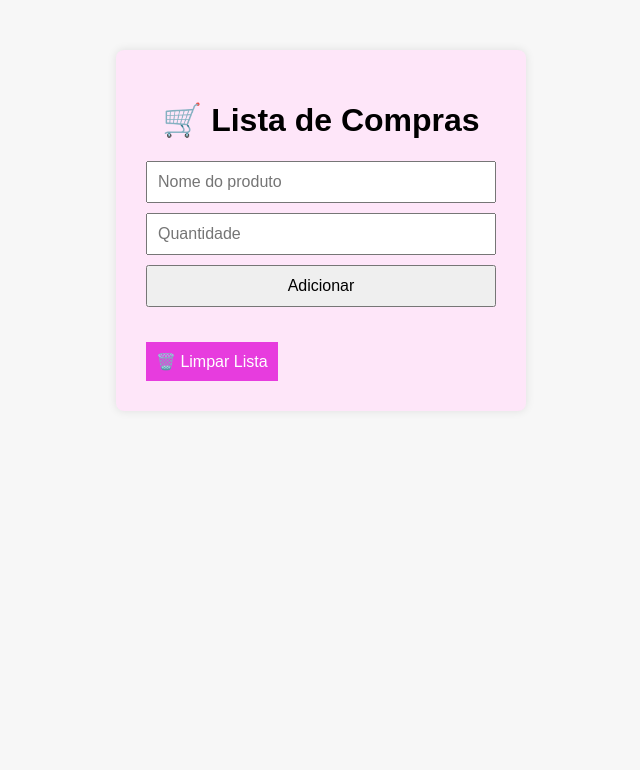
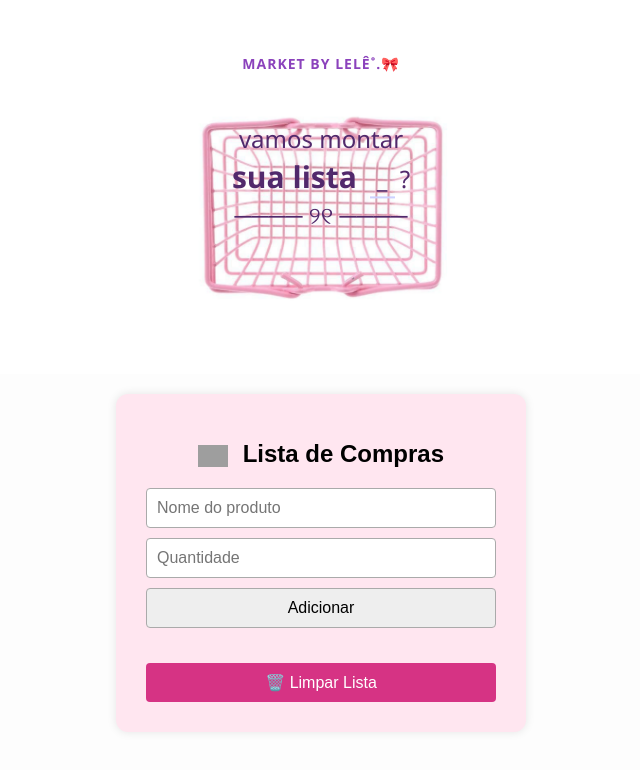
Before and after one commit to ghostveve/listaCompras, a plain HTML site: page index.html in a window 1280 px wide. Shown: the whole page, without its empty margins (319-959 px from the left). Drawn offline with Linux system fonts and the light colour scheme; grey boxes are pictures that could not be loaded.

Commit message:
lista de compras

```diff
--- a/index.html
+++ b/index.html
@@ -7,8 +7,24 @@
   <link rel="stylesheet" href="style.css" />
 </head>
 <body>
-  <div class="container">
-    <h1>🛒 Lista de Compras</h1>
+
+  <!-- Cabeçalho inspirado na imagem -->
+  <header class="cabecalho-reket">
+    <p class="subtitulo"> market by lelê˚.🎀 </p>
+
+    <div class="cesta-box">
+      <img class="cesta-img" src="cesta de compras.png" alt="Cesta de compras" />
+      <div class="texto-sobreposto">
+        <span class="leve"> vamos montar </span><br>
+        <span class="bold"> sua lista </span><span class="traco">_</span><span class="pontuacao">?</span>
+        <br> <span class="leve"> ──── ୨୧ ──── </span><br>
+    </div>
+    </div>
+  </header>
+
+  <!-- Conteúdo do app -->
+  <main class="container">
+    <h1><img src="https://cdn-icons-png.flaticon.com/512/263/263115.png" alt="Carrinho" class="icon"> Lista de Compras</h1>
 
     <form id="form">
       <input type="text" id="produto" placeholder="Nome do produto" required />
@@ -18,8 +34,10 @@
 
     <ul id="lista-compras"></ul>
 
-    <button id="limpar">🗑️ Limpar Lista</button>
-  </div>
+    <button id="limpar">
+      🗑️ Limpar Lista
+    </button>
+  </main>
 
   <script src="script.js"></script>
 </body>
--- a/script.js
+++ b/script.js
@@ -1,16 +1,16 @@
-// Captura de elementos do DOM
+// Captura de elementos
 const form = document.getElementById("form");
 const produtoInput = document.getElementById("produto");
 const quantidadeInput = document.getElementById("quantidade");
 const lista = document.getElementById("lista-compras");
 const botaoLimpar = document.getElementById("limpar");
 
-// Carrega os dados do localStorage ao iniciar
+// Carrega lista do localStorage ao iniciar
 document.addEventListener("DOMContentLoaded", carregarLista);
 
-// Evento para adicionar item
+// Adicionar item ao enviar formulário
 form.addEventListener("submit", function (e) {
-  e.preventDefault(); // Evita o recarregamento da página
+  e.preventDefault();
 
   const nomeProduto = produtoInput.value.trim();
   const quantidade = quantidadeInput.value;
@@ -19,31 +19,31 @@ form.addEventListener("submit", function (e) {
     const item = { nome: nomeProduto, quantidade: quantidade };
     adicionarItem(item);
     salvarNoLocalStorage(item);
-    form.reset(); // Limpa o formulário
+    form.reset();
   }
 });
 
-// Evento para limpar a lista
+// Limpar lista
 botaoLimpar.addEventListener("click", function () {
   localStorage.removeItem("compras");
   lista.innerHTML = "";
 });
 
-// Função para adicionar o item visualmente na lista
+// Adiciona item visualmente na lista
 function adicionarItem(item) {
   const li = document.createElement("li");
   li.innerHTML = `<span>${item.nome}</span> - ${item.quantidade}x`;
   lista.appendChild(li);
 }
 
-// Função para salvar item no localStorage
+// Salva item no localStorage
 function salvarNoLocalStorage(item) {
   let compras = JSON.parse(localStorage.getItem("compras")) || [];
   compras.push(item);
   localStorage.setItem("compras", JSON.stringify(compras));
 }
 
-// Função para carregar a lista ao abrir a página
+// Carrega a lista salva
 function carregarLista() {
   const compras = JSON.parse(localStorage.getItem("compras")) || [];
   compras.forEach(adicionarItem);
--- a/style.css
+++ b/style.css
@@ -1,22 +1,97 @@
 body {
   font-family: Arial, sans-serif;
-  background: #f7f7f7;
+  background: #fdfdfd;
+  margin: 0;
+  padding: 0;
   display: flex;
-  justify-content: center;
-  margin-top: 50px;
+  flex-direction: column;
+  align-items: center;
 }
 
-.container {
-  background: rgb(254, 230, 249);
-  padding: 30px;
-  border-radius: 8px;
-  box-shadow: 0 0 10px rgba(0, 0, 0, 0.1);
-  width: 350px;
+/* --- Cabeçalho estilo imagem --- */
+
+.cabecalho-reket {
+  background-color: white;
+  padding: 40px 0;
+  text-align: center;
+  font-family: 'Segoe UI', sans-serif;
+  width: 100%;
 }
 
-h1 {
+.subtitulo {
+  color: #8b42bc;
+  font-weight: 600;
+  font-size: 14px;
+  letter-spacing: 1px;
+  margin-bottom: 20px;
+  text-transform: uppercase;
+}
+
+.cesta-box {
+  position: relative;
+  display: inline-block;
+}
+
+.cesta-img {
+  width: 320px;
+  max-width: 90%;
+}
+
+.texto-sobreposto {
+  position: absolute;
+  top: 35%;
+  left: 50%;
+  transform: translate(-50%, -50%);
+  color: #51296c;
+  font-size: 24px;
+  line-height: 1.4;
+  width: 100%;
+}
+
+.texto-sobreposto .leve {
+  font-weight: 300;
+}
+
+.texto-sobreposto .bold {
+  font-weight: 700;
+  font-size: 30px;
+}
+
+.traco {
+  display: inline-block;
+  width: 25px;
+  border-bottom: 2px solid #cdd1ff;
+  margin-left: 5px;
+}
+
+.pontuacao {
+  margin-left: 5px;
+}
+
+/* --- Container Principal --- */
+
+.container {
+  background: #ffe6f0;
+  padding: 30px;
+  border-radius: 12px;
+  width: 350px;
+  margin-top: 20px;
+  box-shadow: 0 0 10px rgba(0,0,0,0.1);
+}
+
+.container h1 {
   text-align: center;
+  font-size: 24px;
+  margin-bottom: 20px;
 }
+
+.icon {
+  width: 30px;
+  vertical-align: middle;
+  margin-right: 8px;
+}
+
+/* --- Formulário --- */
 
 form {
   display: flex;
@@ -27,16 +102,21 @@ form {
 input, button {
   padding: 10px;
   font-size: 16px;
+  border: 1px solid #aaa;
+  border-radius: 4px;
 }
 
-#loader {
-  text-align: center;
-  margin-top: 15px;
-}
-.hidden {
-  display: none;
+button[type="submit"] {
+  background-color: #eee;
+  cursor: pointer;
+  transition: 0.3s;
 }
 
+button[type="submit"]:hover {
+  background-color: #ddd;
+}
+
+/* --- Lista --- */
 
 ul {
   margin-top: 20px;
@@ -45,7 +125,7 @@ ul {
 }
 
 li {
-  background: rgb(232, 172, 238);
+  background: #dfefff;
   padding: 10px;
   margin-bottom: 8px;
   border-radius: 5px;
@@ -53,42 +133,20 @@ li {
   justify-content: space-between;
 }
 
-li span {
-  font-weight: bold;
-}
+/* --- Botão Limpar --- */
 
 #limpar {
   margin-top: 15px;
-  background-color: #e73cde;
+  background-color: #d63384;
   color: white;
   border: none;
+  padding: 10px;
+  font-size: 16px;
+  border-radius: 4px;
   cursor: pointer;
+  width: 100%;
 }
 
-li {
-  background: #eef;
-  padding: 10px;
-  margin-bottom: 8px;
-  border-radius: 5px;
-  display: flex;
-  justify-content: space-between;
-  animation: fadeIn 0.3s ease-in;
+#limpar:hover {
+  background-color: #c2185b;
 }
-
-@keyframes fadeIn {
-  from {
-    opacity: 0;
-    transform: translateY(-5px);
-  }
-  to {
-    opacity: 1;
-    transform: translateY(0);
-  }
-}
-
-button:hover {
-  background-color: #3498db;
-  color: white;
-  transform: scale(1.05);
-  transition: all 0.2s ease-in-out;
-}
```
Also changed, not shown: cesta de compras.png (added).
